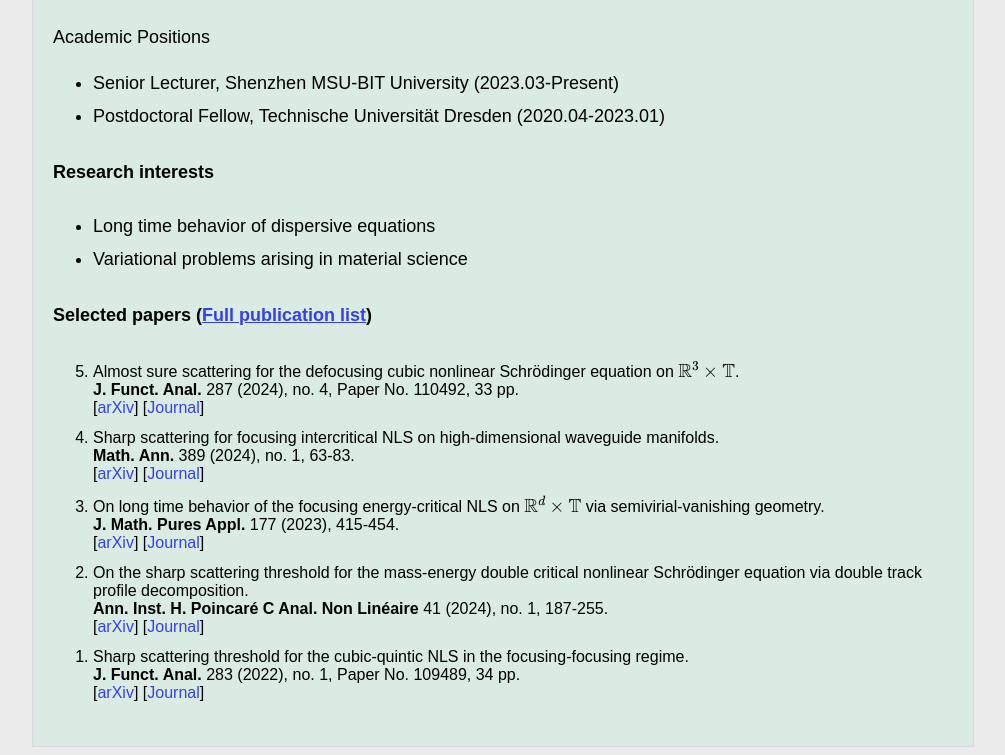
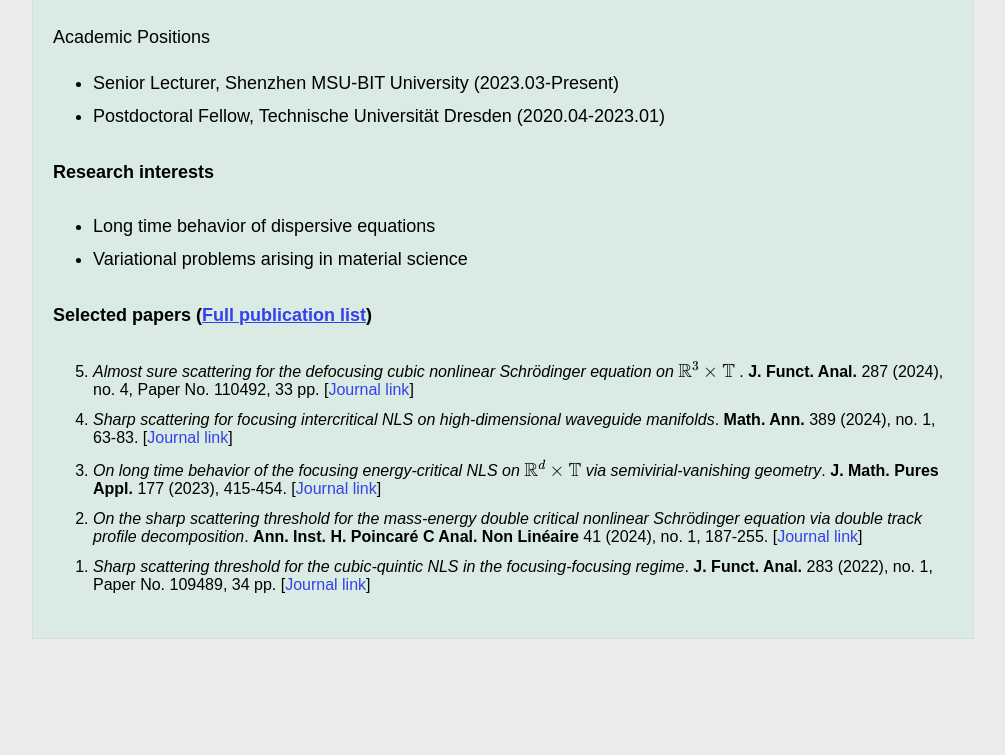
Before and after one commit to YongmingLuo/yongmingluo.github.io, a plain HTML site: page index.html in a window 1280 px wide. Shown: the part 450-1205 px from the top of the page, without its empty margins (137-1142 px from the left). After the commit the page ends 1097 px from the top, so only its background shows below. Drawn offline with nearby package versions, Linux system fonts and the light colour scheme; some packages are replaced by stand-ins of ours.

Commit message:
Update index.html

```diff
--- a/index.html
+++ b/index.html
@@ -109,38 +109,32 @@ Variational problems arising in material science
 <font size="3">
 
 <li>
-Almost sure scattering for the defocusing cubic nonlinear Schrödinger equation on $\mathbb{R}^3\times\mathbb{T}$.<br>
-<b>J. Funct. Anal.</b> 287 (2024), no. 4, Paper No. 110492, 33 pp.<br>
-[<a href="https://arxiv.org/abs/2304.12914">arXiv</a>]
-[<a href="https://www.sciencedirect.com/science/article/abs/pii/S0022123624001800?via%3Dihub">Journal</a>]
+<i>Almost sure scattering for the defocusing cubic nonlinear Schrödinger equation on $\mathbb{R}^3\times\mathbb{T}$</i>
+. <b>J. Funct. Anal.</b> 287 (2024), no. 4, Paper No. 110492, 33 pp. [<a href="https://www.sciencedirect.com/science/article/abs/pii/S0022123624001800?via%3Dihub">Journal link</a>]
 </li>
 
 <li>
-Sharp scattering for focusing intercritical NLS on high-dimensional waveguide manifolds.<br>
-<b>Math. Ann.</b> 389 (2024), no. 1, 63-83.<br>
-[<a href="https://arxiv.org/abs/2212.10908">arXiv</a>]
-[<a href="https://link.springer.com/article/10.1007/s00208-023-02636-4">Journal</a>]
+<i>Sharp scattering for focusing intercritical NLS on high-dimensional waveguide manifolds</i>.
+<b>Math. Ann.</b> 389 (2024), no. 1, 63-83.
+[<a href="https://link.springer.com/article/10.1007/s00208-023-02636-4">Journal link</a>]
 </li>
 
 <li>
-On long time behavior of the focusing energy-critical NLS on $\mathbb{R}^d\times\mathbb{T}$ via semivirial-vanishing geometry.<br>
-<b>J. Math. Pures Appl.</b> 177 (2023), 415-454.<br>
-[<a href="https://arxiv.org/abs/2206.07346">arXiv</a>]
-[<a href="https://www.sciencedirect.com/science/article/pii/S0021782423001010">Journal</a>]
+<i>On long time behavior of the focusing energy-critical NLS on $\mathbb{R}^d\times\mathbb{T}$ via semivirial-vanishing geometry</i>.
+<b>J. Math. Pures Appl.</b> 177 (2023), 415-454.
+[<a href="https://www.sciencedirect.com/science/article/pii/S0021782423001010">Journal link</a>]
 </li>
 
 <li>
-On the sharp scattering threshold for the mass-energy double critical nonlinear Schrödinger equation via double track profile decomposition.<br>
-<b>Ann. Inst. H. Poincaré C Anal. Non Linéaire</b> 41 (2024), no. 1, 187-255.<br>
-[<a href="https://arxiv.org/abs/2108.00915">arXiv</a>]
-[<a href="https://ems.press/journals/aihpc/articles/9019654">Journal</a>]
+<i>On the sharp scattering threshold for the mass-energy double critical nonlinear Schrödinger equation via double track profile decomposition</i>.
+<b>Ann. Inst. H. Poincaré C Anal. Non Linéaire</b> 41 (2024), no. 1, 187-255.
+[<a href="https://ems.press/journals/aihpc/articles/9019654">Journal link</a>]
 </li>
 
 <li>
-Sharp scattering threshold for the cubic-quintic NLS in the focusing-focusing regime.<br>
-<b>J. Funct. Anal.</b> 283 (2022), no. 1, Paper No. 109489, 34 pp.<br>
-[<a href="https://arxiv.org/abs/2105.15091">arXiv</a>]
-[<a href="https://www.sciencedirect.com/science/article/abs/pii/S0022123622001094?via%3Dihub">Journal</a>]
+<i>Sharp scattering threshold for the cubic-quintic NLS in the focusing-focusing regime</i>.
+<b>J. Funct. Anal.</b> 283 (2022), no. 1, Paper No. 109489, 34 pp.
+[<a href="https://www.sciencedirect.com/science/article/abs/pii/S0022123622001094?via%3Dihub">Journal link</a>]
 </li>
 
 </font></ol>
```
